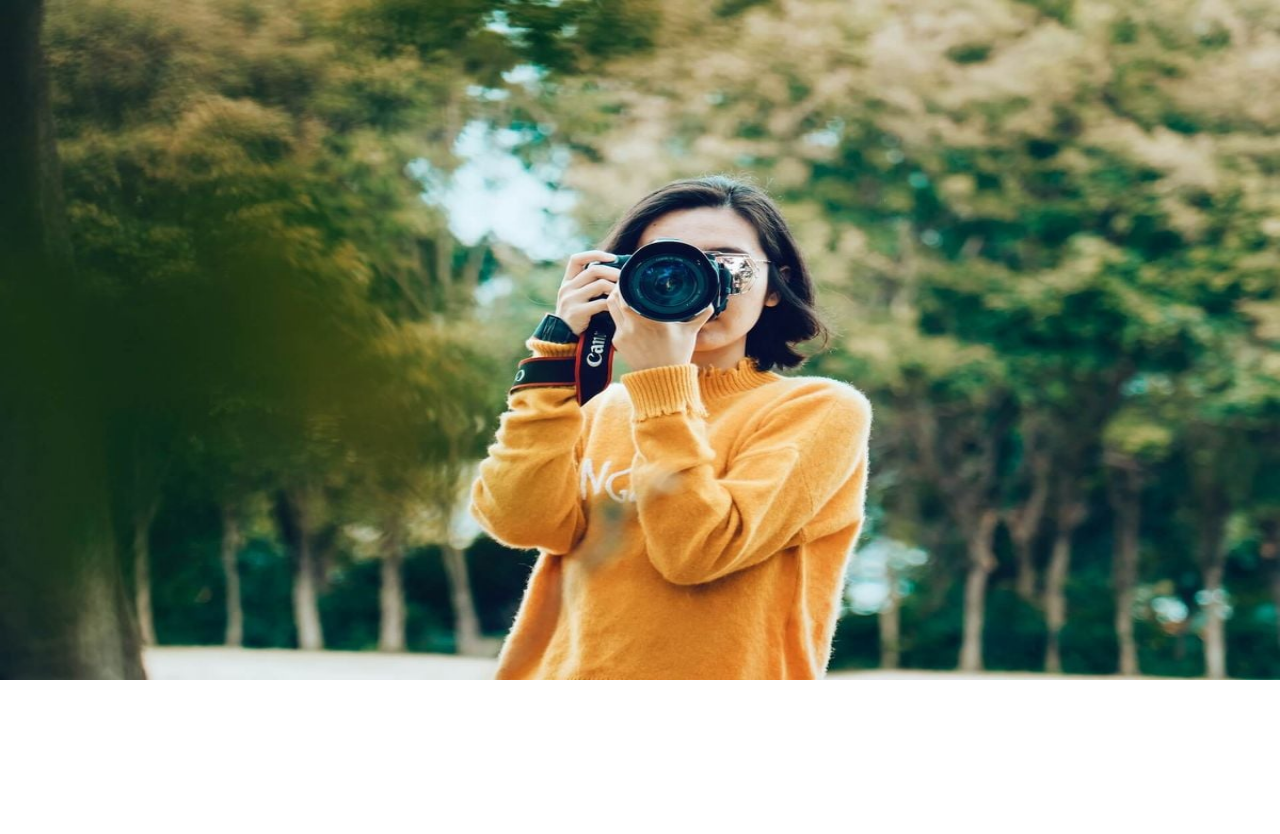
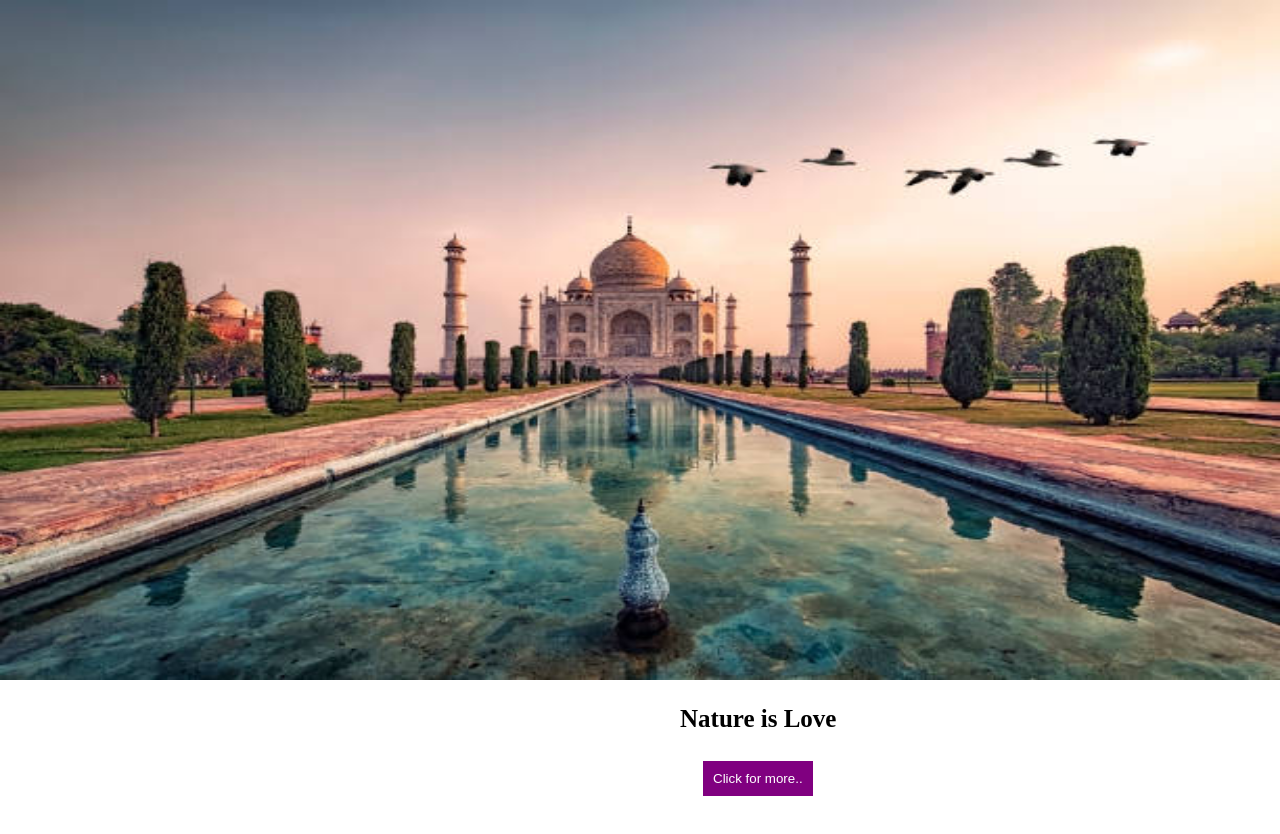
Before and after one commit to Iqra327/WordPress, a plain HTML site: page Assignment 5/index.html in a window 1280 px wide. Before the commit the page ends 800 px from the top, so only its background shows below. Drawn offline with Linux system fonts and the light colour scheme.

Commit message:
Initial-commit

```diff
--- a/Assignment 5/index.html
+++ b/Assignment 5/index.html
@@ -9,6 +9,7 @@
   body{
     padding:0;
     margin:0;
+    padding-bottom: 50px;
   }
   #main-img-div{
     width:100%;
--- a/Assignment 5/index.js
+++ b/Assignment 5/index.js
@@ -1 +1,31 @@
 let main_img = document.getElementById('img1');
+let all_imgs = ['./Images/istockphoto-1146517111-612x612.jpg', './Images/sea-164989_640.jpg', './Images/view.jpg', './Images/image-7.jpg', './Images/nature-image-for-website.jpg', './Images/free-Images.jpg'];
+let currentIndex = 0;
+
+function mySlider(){
+  main_img.src = all_imgs[currentIndex];
+  currentIndex = (currentIndex +1) % all_imgs.length;
+}
+
+let para = document.createElement('p');
+para.innerText = "Nature is Love";
+para.style.color = 'Black';
+para.style.fontWeight = 'bold';
+para.style.fontSize = '25px';
+para.style.marginLeft = '680px';
+
+let btn1 = document.createElement('button');
+btn1.innerHTML = "Click for more.."
+btn1.style.padding = '10px';
+btn1.style.backgroundColor = 'purple';
+btn1.style.color = 'white';
+btn1.style.marginLeft = '700px';
+btn1.style.border = 'solid';
+
+document.body.appendChild(para);
+document.body.appendChild(btn1);
+
+btn1.addEventListener('click', function(){
+  window.open("https://www.google.com/search?q=images&rlz=1C1GCEB_enPK1032PK1032&oq=images&gs_lcrp=EgZjaHJvbWUyFwgAEEUYORhDGIMBGLEDGMkDGIAEGIoFMg0IARAAGIMBGLEDGIAEMg0IAhAAGIMBGLEDGIAEMgcIAxAAGIAEMgoIBBAAGLEDGIAEMg0IBRAAGJIDGIAEGIoFMg0IBhAAGJIDGIAEGIoFMgYIBxBFGD2oAgCwAgA&sourceid=chrome&ie=UTF-8");
+})
+setInterval(mySlider, 3000);
```
Also changed, not shown: Assignment 5/Images/view.jpg (renamed from Assignment 5/Images/GeFvQkBbSLaMdpKXF1Zv_bigstock-Aerial-View-Of-Blue-Lakes-And--227291596.jpg).
